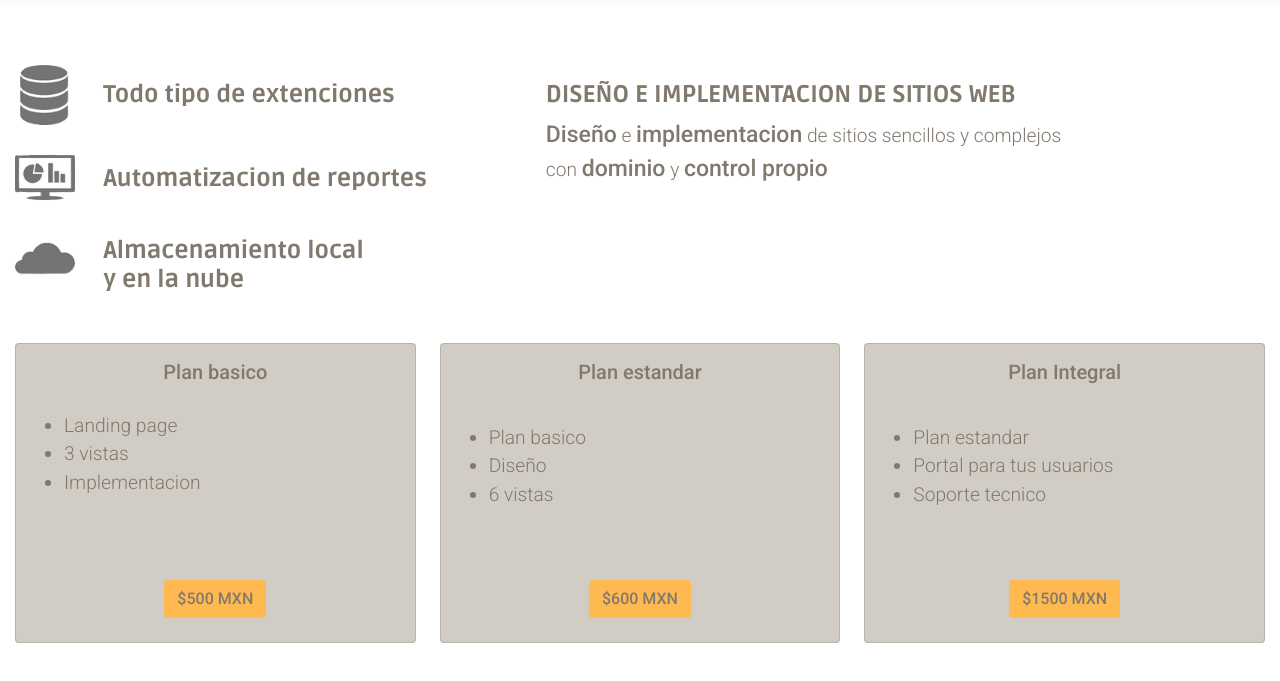
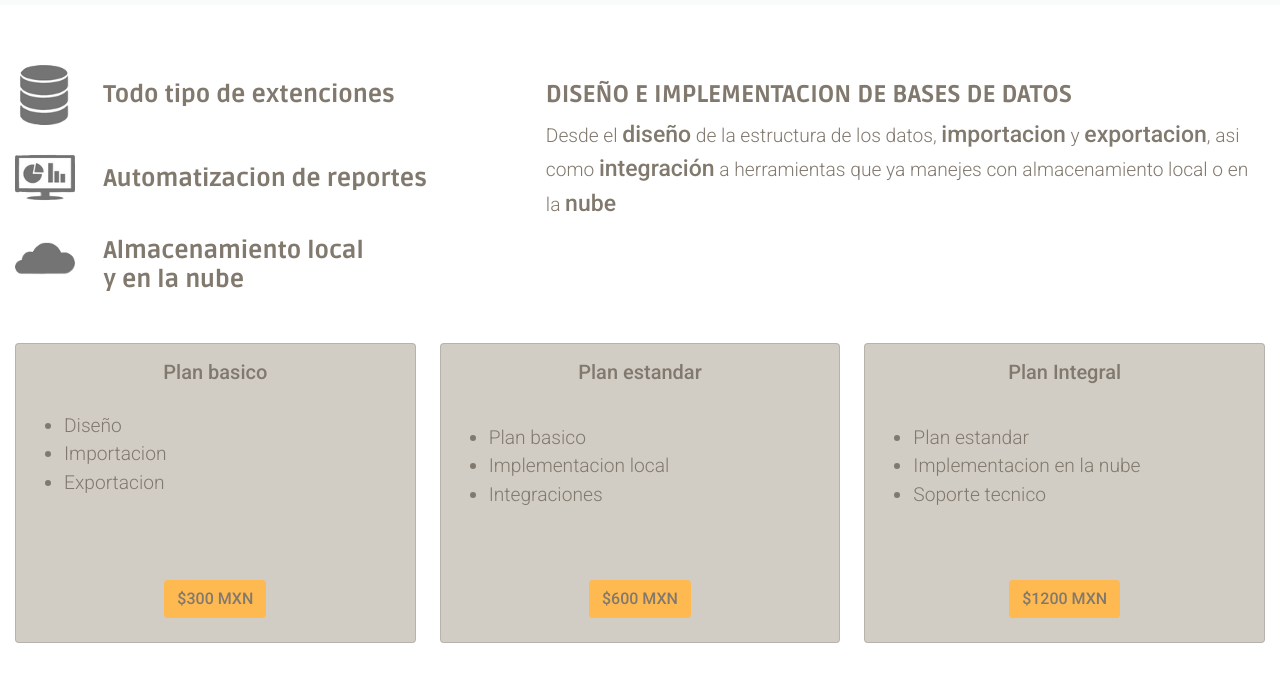
Before and after one commit to G9Mares/Gservicios-Mares, a plain HTML site: page base_datos.html in a window 1280 px wide. Shown: the part 81-762 px from the top of the page. Drawn offline with nearby package versions, Linux system fonts and the light colour scheme.

Commit message:
Cambio de nombres

```diff
--- a/diseño web.html
+++ b/base_datos.html
@@ -33,13 +33,13 @@
             <div class="collapse navbar-collapse" id="navbarCollapse">
                 <ul class="navbar-nav ms-auto" id="box-items-nav">
                     <li class="nav-item ms-5">
-                    <a class="nav-link active" aria-current="page" href="diseño web.html">Diseño web</a>
+                        <a class="nav-link active" aria-current="page" href="diseño_web.html">Diseño web</a>
                     </li>
                     <li class="nav-item ms-5">
                         <a class="nav-link active" href="software.html">Software</a>
                     </li>
                     <li class="nav-item ms-5">
-                    <a class="nav-link active" href="base datos.html">Bases de datos</a>
+                        <a class="nav-link active" href="base_datos.html">Bases de datos</a>
                     </li>
                     <li class="nav-item ms-5">
                         <a class="nav-link active" href="contacto.html">Contacto</a>
@@ -69,8 +69,8 @@
         </div>
         <div class="col-md-7">
             <p>
-                <h4 class="titulo">DISEÑO E IMPLEMENTACION DE SITIOS WEB</h4>
-                <b> <strong>Diseño</strong> e <strong>implementacion</strong> de sitios sencillos y complejos <br> con <strong>dominio</strong> y <strong>control propio</strong></b>
+                <h4 class="titulo">DISEÑO E IMPLEMENTACION DE BASES DE DATOS</h4>
+                <b>Desde el <strong>diseño</strong> de la estructura de los datos, <strong>importacion</strong> y <strong>exportacion</strong>, asi como <strong>integración</strong> a herramientas que ya manejes con almacenamiento local o en la <strong>nube</strong></b>
                 </p>
         </div>
     </div>
@@ -82,14 +82,14 @@
                     <div class="col text-center mb-1"><h5 class="card-title">Plan basico</h5></div>
                   </div>
                   <p><ul>
-                    <li>Landing page</li>
-                    <li>3 vistas</li>
-                    <li>Implementacion</li>
+                    <li>Diseño</li>
+                    <li>Importacion</li>
+                    <li>Exportacion</li>
                   </ul></p>
 
                 </div>
                 <div class="container text-center align-text-bottom mb-4">
-                    <a href="#" class="btn" id="card-btn">$500 MXN</a>
+                    <a href="#" class="btn" id="card-btn">$300 MXN</a>
                 </div>
             </div>
         </div>
@@ -102,8 +102,8 @@
                   <p>
                     <ul>
                         <li>Plan basico</li>
-                        <li>Diseño</li>
-                        <li>6 vistas</li>
+                        <li>Implementacion local</li>
+                        <li>Integraciones</li>
                     </ul>
                   </p>
                 </div>
@@ -121,13 +121,13 @@
                   <p >
                     <ul>
                         <li>Plan estandar</li>
-                        <li>Portal para tus usuarios</li>
+                        <li>Implementacion en la nube</li>
                         <li>Soporte tecnico</li>
                     </ul>
                   </p>
                 </div>
                 <div class="container text-center align-text-bottom mb-4">
-                    <a href="#" class="btn" id="card-btn">$1500 MXN</a>
+                    <a href="#" class="btn" id="card-btn">$1200 MXN</a>
                   </div>
             </div>
         </div>
```
Also changed, not shown: contacto.html (+2 -2 lines), diseño_web.html (renamed from base datos.html, +12 -12 lines), index.html (+2 -2 lines), software.html (+2 -2 lines). Lines whose indentation alone changed are shown as unchanged.
